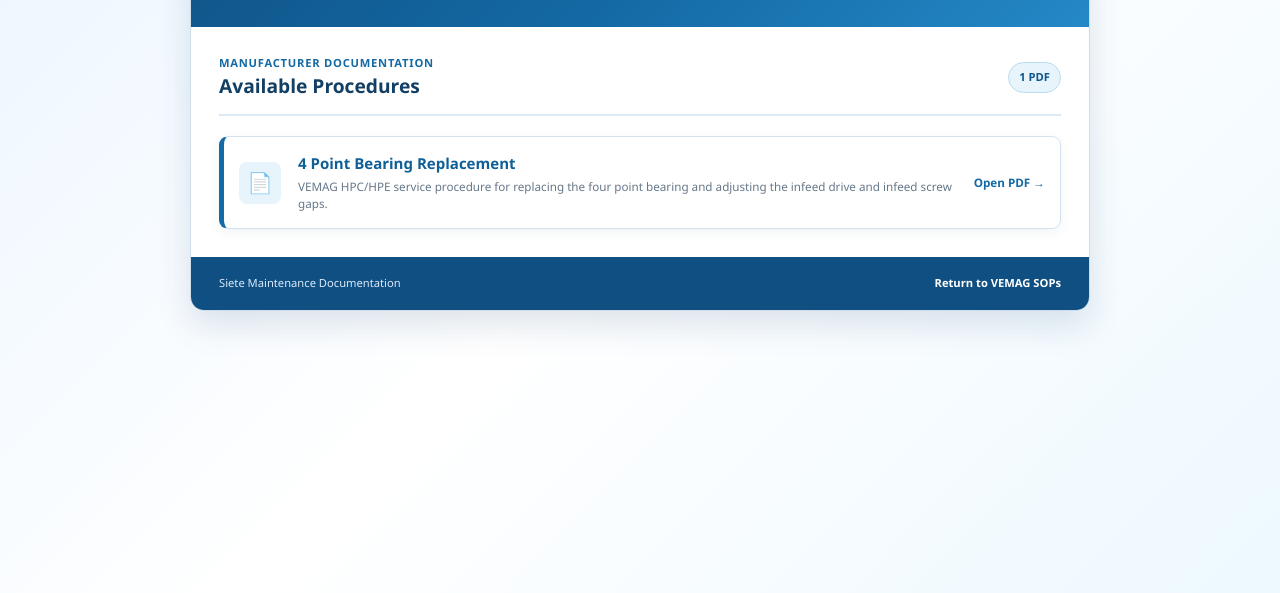
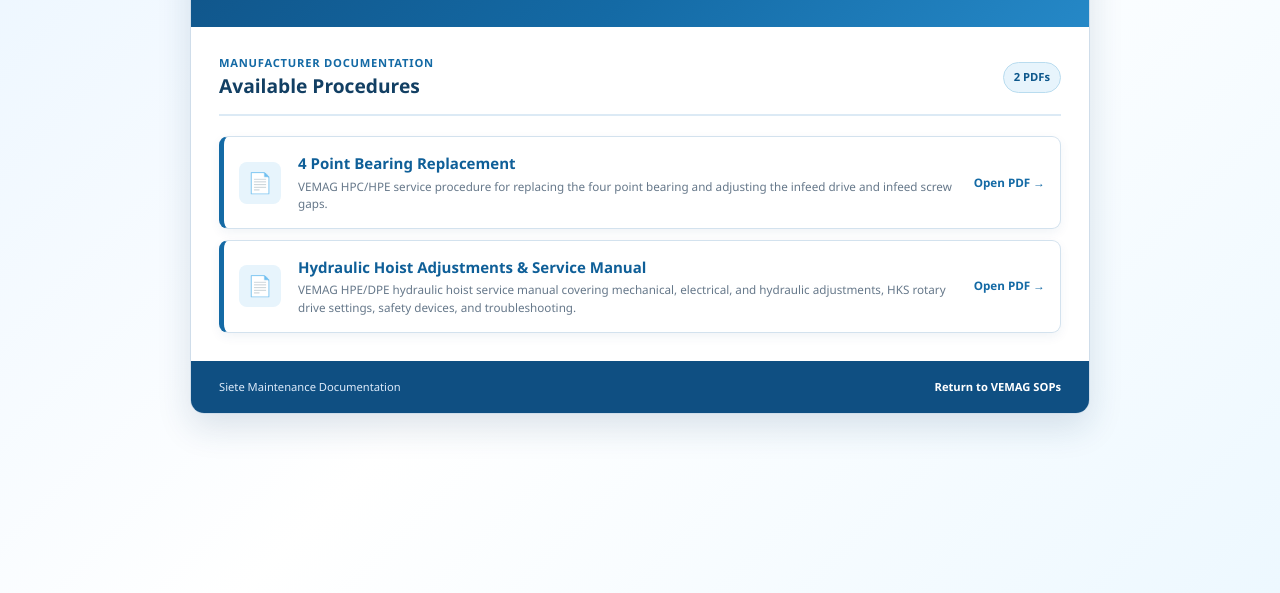
Before and after one commit to Malamal32/SieteMaintenanceV2, a plain HTML site: page sops/tortillas/vemag/manufacturer-manuals.html in a window 1280 px wide. Shown: the part 207-800 px from the top of the page. Drawn offline with Linux system fonts and the light colour scheme.

Commit message:
Add files via upload

```diff
--- a/sops/tortillas/vemag/manufacturer-manuals.html
+++ b/sops/tortillas/vemag/manufacturer-manuals.html
@@ -7,13 +7,10 @@
 <title>VEMAG Manufacturer Manuals</title>
 <link rel="stylesheet" href="../../../assets/css/shared-blue-docs.css?v=2">
 </head>
-
 <body>
 <main class="page-container">
-
 <header class="page-header">
 <a class="back-link" href="../vemag.html">← VEMAG SOPs</a>
-
 <div class="header-content">
 <div class="header-icon" aria-hidden="true">🏭</div>
 <div>
@@ -23,40 +20,37 @@
 </div>
 </div>
 </header>
-
 <section class="content-section">
-
 <div class="section-heading">
 <div>
 <p class="section-label">Manufacturer Documentation</p>
 <h2>Available Procedures</h2>
 </div>
-<span class="count-badge">1 PDF</span>
+<span class="count-badge">2 PDFs</span>
 </div>
-
 <div class="card-list">
-
-<a class="content-card"
-   href="/SieteMaintenanceV2/pdf-viewer.html?file=https%3A%2F%2Fmalamal32.github.io%2FSieteMaintenanceV2%2Fsops%2Ftortillas%2Fvemag%2Fmanufacturer-manuals%2F4-point-bearing-replacement.pdf&return=https%3A%2F%2Fmalamal32.github.io%2FSieteMaintenanceV2%2Fsops%2Ftortillas%2Fvemag%2Fmanufacturer-manuals.html">
+<a class="content-card" href="/SieteMaintenanceV2/pdf-viewer.html?file=https%3A%2F%2Fmalamal32.github.io%2FSieteMaintenanceV2%2Fsops%2Ftortillas%2Fvemag%2Fmanufacturer-manuals%2F4-point-bearing-replacement.pdf&amp;return=https%3A%2F%2Fmalamal32.github.io%2FSieteMaintenanceV2%2Fsops%2Ftortillas%2Fvemag%2Fmanufacturer-manuals.html">
 <span class="card-icon" aria-hidden="true">📄</span>
-
 <span class="card-info">
 <h3>4 Point Bearing Replacement</h3>
 <p>VEMAG HPC/HPE service procedure for replacing the four point bearing and adjusting the infeed drive and infeed screw gaps.</p>
 </span>
-
 <span class="open-label">Open PDF →</span>
 </a>
-
+<a class="content-card" href="/SieteMaintenanceV2/pdf-viewer.html?file=https%3A%2F%2Fmalamal32.github.io%2FSieteMaintenanceV2%2Fsops%2Ftortillas%2Fvemag%2Fmanufacturer-manuals%2Fhydraulic-hoist-adjustments.pdf&amp;return=https%3A%2F%2Fmalamal32.github.io%2FSieteMaintenanceV2%2Fsops%2Ftortillas%2Fvemag%2Fmanufacturer-manuals.html">
+<span class="card-icon" aria-hidden="true">📄</span>
+<span class="card-info">
+<h3>Hydraulic Hoist Adjustments &amp; Service Manual</h3>
+<p>VEMAG HPE/DPE hydraulic hoist service manual covering mechanical, electrical, and hydraulic adjustments, HKS rotary drive settings, safety devices, and troubleshooting.</p>
+</span>
+<span class="open-label">Open PDF →</span>
+</a>
 </div>
-
 </section>
-
 <footer class="page-footer">
 <p>Siete Maintenance Documentation</p>
 <a href="../vemag.html">Return to VEMAG SOPs</a>
 </footer>
-
 </main>
 </body>
 </html>
```
